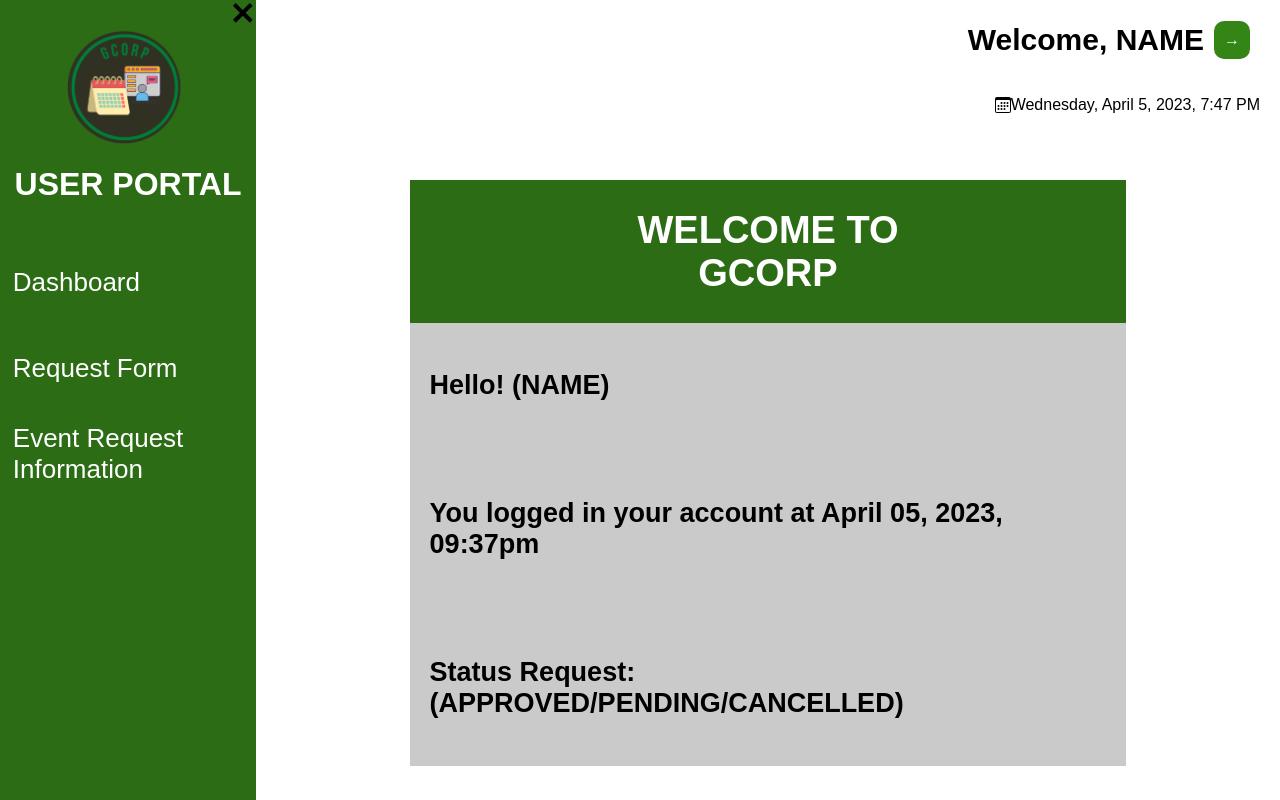
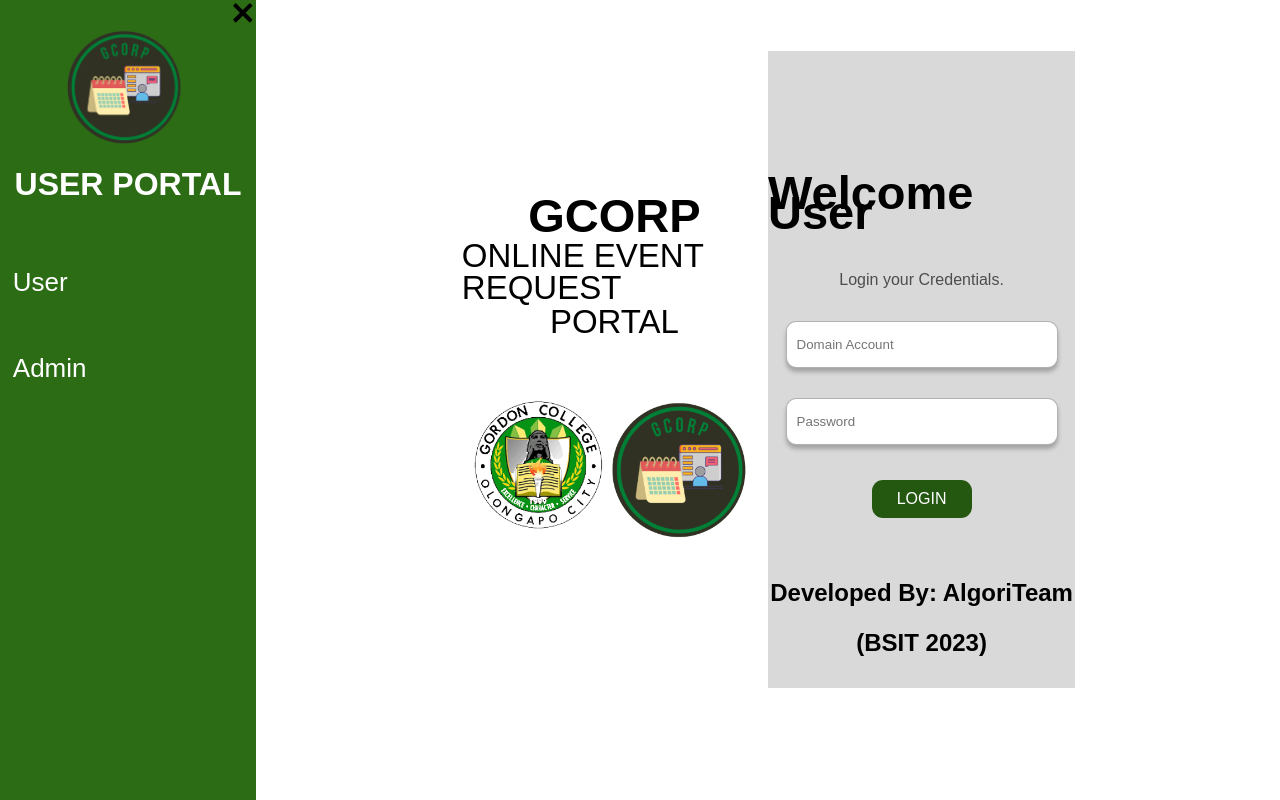
Before and after one commit to jaycel19/gcorp-online-event-request-portal, a React (Create React App) app: page / in a window 1280 px wide. Built offline with nearby package versions, Linux system fonts and the light colour scheme.

Commit message:
Create userlogin feature and integrate api

```diff
--- a/package.json
+++ b/package.json
@@ -3,11 +3,14 @@
   "version": "0.1.0",
   "private": true,
   "dependencies": {
+    "@tanstack/react-query": "^4.29.1",
     "@testing-library/jest-dom": "^5.16.5",
     "@testing-library/react": "^13.4.0",
     "@testing-library/user-event": "^13.5.0",
+    "axios": "^1.3.5",
     "react": "^18.2.0",
     "react-dom": "^18.2.0",
+    "react-router-dom": "^6.10.0",
     "react-scripts": "5.0.1",
     "web-vitals": "^2.1.4"
   },
--- a/src/App.js
+++ b/src/App.js
@@ -6,27 +6,65 @@
 import AdminLogin from "./pages/admin/AdminLogin";
 import ManageUserRequestForm from "./pages/admin/UserRequests";
 
+import { BrowserRouter as Router, Routes, Route } from "react-router-dom";
+
 import "../src/css/App.css";
 import AdminHeader from "./components/AdminHeader";
 import SideNav from "./components/SideNav";
+import { useAuthContext } from "./context/AuthContext";
 
 
 function App() {
+  const { isLogged } = useAuthContext();
+
   return (
     <div className="App">
+      <Router>
+        {isLogged.login?
         <SideNav
           navList={[
-          'Dashboard',
-          'Request Form',
-          'Event Request Information'
+            {
+              name: 'Dashboard',
+              path: '/'
+            },
+            {
+              name: 'Request Form',
+              path: 'request-form'
+            },
+            {
+              name: 'Event Request Information',
+              path: 'event-info'
+            }
+          ]}
+
+        />
+        :
+        <SideNav
+          navList={[
+            {
+              name: 'User',
+              path: 'user-login'
+            },
+            {
+              name: 'Admin',
+              path: 'admin-login'
+            }
           ]}
         />
+        }
         <div className="main-con">
-        <Header />
-        <DashBoard />
+          {isLogged.login && <Header />}
+            <Routes>
+              <Route path="/" element={isLogged.login ? <DashBoard /> : <Login />} />
+              <Route path="/request-form" element={isLogged.login ? <RequestForm /> : <Login />} />
+              <Route path="/admin-login" element={isLogged.login ?  <DashBoard /> : <AdminLogin />} />
+              <Route path="/user-login" element={isLogged ? <DashBoard /> : <Login />  } />
+            </Routes>
         </div>
+        </Router>
     </div>
   );
 }
 
+
 export default App;
--- a/src/components/Header.js
+++ b/src/components/Header.js
@@ -1,12 +1,21 @@
 import React from 'react';
 import "../css/Header.css";
+import { useQuery } from '@tanstack/react-query';
+import { useAuthContext } from '../context/AuthContext';
+import Axios from "axios";
 
 const Header = () => {
+    const {isLogged} = useAuthContext();
+    const { data: user, isLoading, isError } = useQuery(['user'], async () => {
+        const response = await Axios.get(`http://localhost:80/gcorp/api/user/single.php?id=${isLogged.id}`);
+        return response.data;
+    });
+
   return (
     <div className="Header">
         <div className="upper">
             <div className="right">
-                <h3>Welcome, {"NAME"}</h3>
+                <h3>Welcome, {isLoading ? "Loading..." : user[5].name}</h3>
                 <button>→</button>
             </div>
         </div>
--- a/src/components/LoginForm.js
+++ b/src/components/LoginForm.js
@@ -1,6 +1,16 @@
-import React from 'react';
+import React, { useState } from 'react';
+import useLogin from '../components/useLogin';
 
 const LoginForm = () => {
+  const { login, isLoading, error } = useLogin();
+  const [domainEmail, setDomainEmail] = useState('');
+  const [password, setPassword] = useState('');
+
+  const handleLogin = (event) => {
+    event.preventDefault();
+    login({ domainEmail, password });
+  }
+
   return (
     <div className="LoginForm">
       <div className="header">
@@ -8,9 +18,12 @@
         <p>Login your Credentials.</p>
       </div>
       <div className="form">
-        <input style={{ backgroundColor:"#fff" }} type="text" placeholder="Domain Account" />
-        <input style={{ backgroundColor:"#fff" }} type="password" placeholder="Password" />
-        <button>LOGIN</button>
+        <input style={{ backgroundColor:"#fff" }} type="text" placeholder="Domain Account" value={domainEmail} onChange={(e) => setDomainEmail(e.target.value)} />
+        <input style={{ backgroundColor:"#fff" }} type="password" placeholder="Password" value={password} onChange={(e) => setPassword(e.target.value)} />
+        <button type="submit" onClick={handleLogin} disabled={isLoading}>
+          {isLoading ? 'Loading...' : 'LOGIN'}
+        </button>
+        {error && <p>{error.message}</p>}
       </div>
       <div className="footer">
         <h2>Developed By: AlgoriTeam {"(BSIT 2023)"}</h2>
--- a/src/components/SideNav.js
+++ b/src/components/SideNav.js
@@ -1,6 +1,7 @@
 import React from 'react';
 import gcorpLogo from '../images/gcorp.png';
 import '../css/SideNav.css';
+import { Link } from 'react-router-dom';
 
 const SideNav = ({navList}) => {
   return (
@@ -13,8 +14,8 @@
         <h1>USER PORTAL</h1>
       </div>
       <div className="nav">
-        {navList.map((item)=> (
-          <a>{ item }</a>
+        {navList.map(({name, path})=> (
+          <Link style={{textDecoration: "none"}} to={path}>{name}</Link>
         ))}
       </div>
     </div>
--- /dev/null
+++ b/src/components/useLogin.js
@@ -0,0 +1,29 @@
+import axios from 'axios';
+import { useMutation } from '@tanstack/react-query';
+import { useAuthContext } from '../context/AuthContext';
+
+const useLogin = () => {
+    const { isLogged, setIsLogged } = useAuthContext();
+  const loginMutation = useMutation(
+    async (loginData) => {
+      const { data } = await axios.post('http://localhost:80/gcorp/api/user/login.php', loginData,{headers: {'Content-Type': 'application/json'}});
+      return data;
+    },
+    {
+      onSuccess: (data) => {
+        setIsLogged(data);
+      },
+      onError: (error) => {
+        // handle login error
+      },
+    }
+  );
+
+  return {
+    login: loginMutation.mutate,
+    isLoading: loginMutation.isLoading,
+    error: loginMutation.error,
+  };
+};
+
+export default useLogin;
--- /dev/null
+++ b/src/context/AuthContext.js
@@ -0,0 +1,15 @@
+import { createContext, useContext, useState, } from "react";
+
+const AuthContext = createContext();
+
+export const AuthContextProvider = ({ children }) => {
+    const [isLogged, setIsLogged] = useState(false);
+
+    return(
+        <AuthContext.Provider value={{ isLogged, setIsLogged }}>
+            {children}
+        </AuthContext.Provider>
+    );
+};
+
+export const useAuthContext = () => useContext(AuthContext);
--- a/src/index.js
+++ b/src/index.js
@@ -1,11 +1,19 @@
 import React from 'react';
 import ReactDOM from 'react-dom/client';
 import App from './App'
+import { QueryClient, QueryClientProvider } from "@tanstack/react-query";
+import { AuthContextProvider } from "./context/AuthContext";
+
+const queryClient = new QueryClient();
 
 const root = ReactDOM.createRoot(document.getElementById('root'));
 root.render(
   <React.StrictMode>
-    <App />
+    <QueryClientProvider client={queryClient}>
+      <AuthContextProvider>
+        <App />
+      </AuthContextProvider>
+    </QueryClientProvider>
   </React.StrictMode>
 );
 
--- a/src/pages/user/DashBoard.js
+++ b/src/pages/user/DashBoard.js
@@ -1,7 +1,21 @@
 import React from 'react';
+import { useQuery } from "@tanstack/react-query";
+import Axios from 'axios';
+import { useAuthContext } from '../../context/AuthContext';
 import '../../css/DashBoard.css';
 
+
 const DashBoard = () => {
+  const { isLogged } = useAuthContext();
+
+  const { data: user, isLoading, isError } = useQuery(['user'], async () => {
+    const response = await Axios.get(`http://localhost:80/gcorp/api/user/single.php?id=${isLogged.id}`);
+    return response.data
+  });
+
+
+  console.log(user);
+
   return (
     <div className="DashBoard">
         <div className="header">
@@ -9,7 +23,7 @@
             <h1>GCORP</h1>
         </div>
         <div className="content">
-            <p>Hello! {"(NAME)"}</p>
+            <p>Hello! {isLoading ? "Loading..." : user[5].name}</p>
             <div className="time">
                 <p>You logged in your account at April 05, 2023,</p>
                 <p>09:37pm</p>
```
Also changed, not shown: 1 other file (tests, documents, lock files or other folders). Lines whose indentation alone changed are shown as unchanged.
